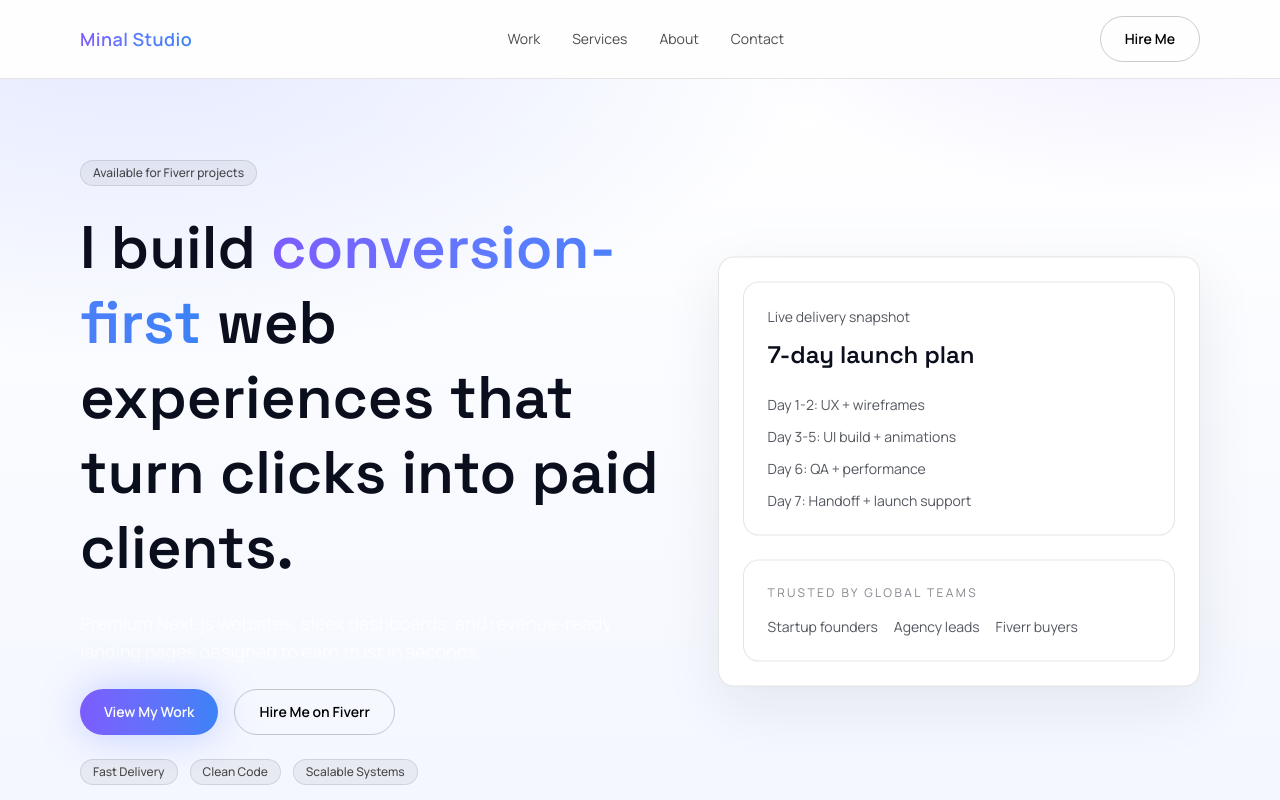
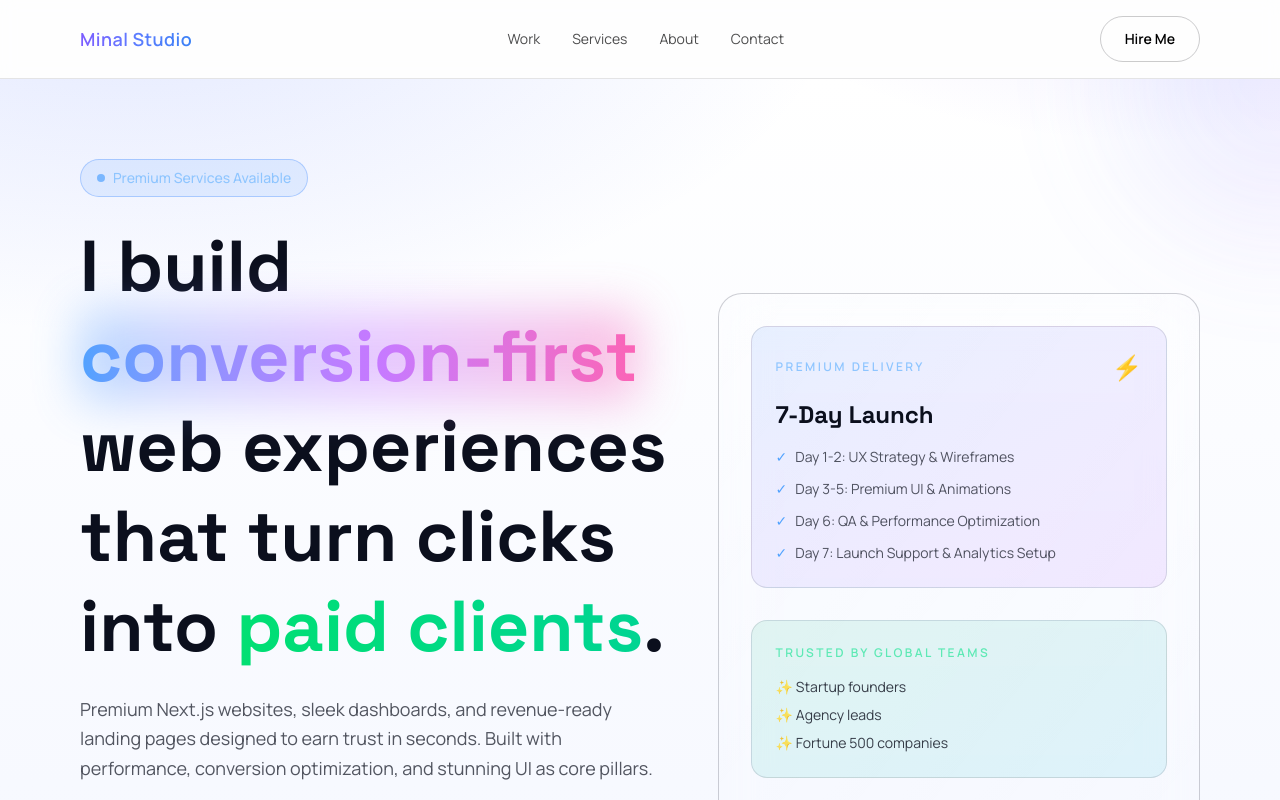
Before and after one commit to minalweb/minal-dev, a Next.js app: page / in a window 1280 px wide. Shown: the top 800 px of the page. Built offline with nearby package versions, Linux system fonts and the light colour scheme.

Commit message:
Replace Hero with PremiumHero component

```diff
--- a/app/page.tsx
+++ b/app/page.tsx
@@ -3,7 +3,7 @@ import About from "@/components/About";
 import CTA from "@/components/CTA";
 import Contact from "@/components/Contact";
 import Footer from "@/components/Footer";
-import Hero from "@/components/Hero";
+import PremiumHero from "@/components/PremiumHero";
 import Navbar from "@/components/Navbar";
 import Projects from "@/components/Projects";
 import Services from "@/components/Services";
@@ -21,7 +21,7 @@ export default function Home() {
     <div className="min-h-screen bg-base-950">
       <Navbar />
       <main>
-        <Hero />
+        <PremiumHero />
         <Trust />
         <Projects />
         <Services />
```
